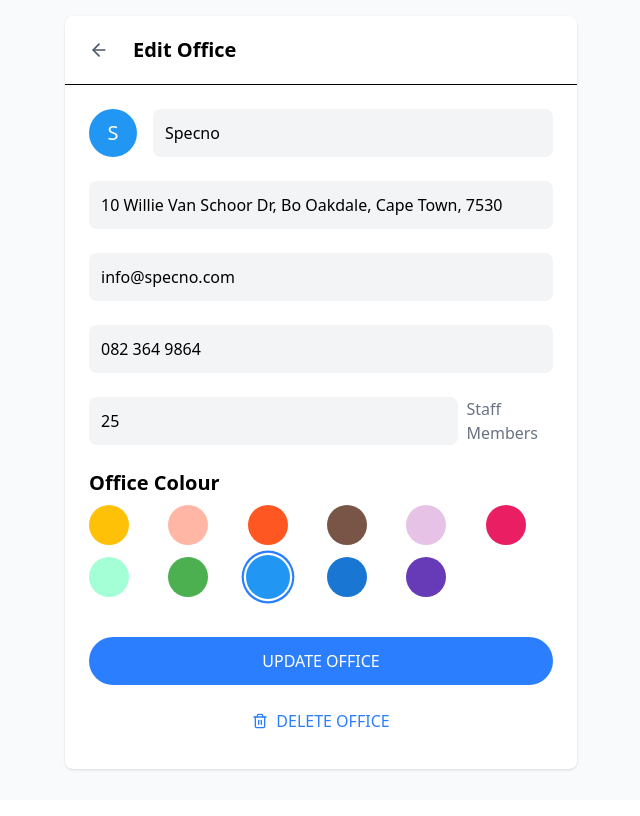
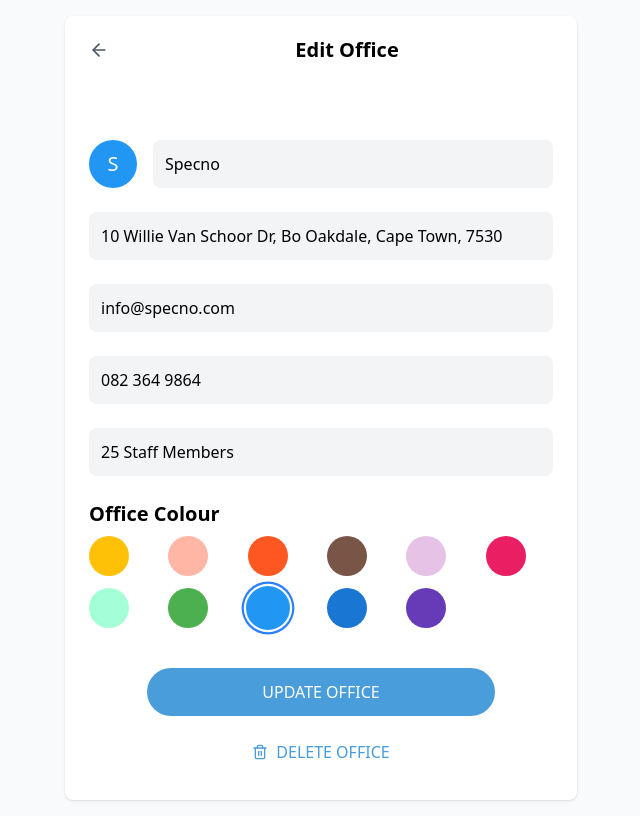
Before and after one commit to mitchiemt11/office-space-management, a React (Vite) app: page /office/edit/1 in a window 1280 px wide. Shown: the whole page, without its empty margins (319-959 px from the left). Built offline with nearby package versions, Linux system fonts and the light colour scheme.

Commit message:
refactor(EditOffice): Enhance capacity input UX with unified staff count display

```diff
--- a/src/components/EditOffice.tsx
+++ b/src/components/EditOffice.tsx
@@ -77,6 +77,13 @@
     }
   };
 
+  const handleCapacityChange = (e: React.ChangeEvent<HTMLInputElement>) => {
+    const value = e.target.value.replace(/[^0-9]/g, '');
+    if (value) {
+      setFormData({ ...formData, capacity: parseInt(value) });
+    }
+  };
+
   const getInitials = (name: string) => {
     return name
       .split(' ')
@@ -89,7 +96,7 @@
   return (
     <div className="min-h-screen bg-gray-50 p-4">
       <div className="max-w-lg mx-auto bg-white rounded-lg shadow-sm">
-        <div className="flex items-center p-4 border-b">
+        <div className="flex items-center p-4 mb-8">
           <button
             onClick={() => navigate('/')}
             className="p-2 hover:bg-gray-100 rounded-full transition-colors"
@@ -97,7 +104,7 @@
           >
             <ArrowLeft className="w-5 h-5 text-gray-600" />
           </button>
-          <h1 className="ml-4 text-xl font-semibold">Edit Office</h1>
+          <h1 className="ml-4 text-xl font-semibold w-full text-center">Edit Office</h1>
         </div>
 
         <form onSubmit={handleSubmit} className="p-6 space-y-6">
@@ -145,18 +152,27 @@
             required
           />
 
-          <div className="flex items-center gap-2">
+          <div className="relative">
             <input
-              type="number"
-              className="w-full p-3 bg-gray-100 rounded-lg"
-              value={formData.capacity}
-              onChange={(e) => setFormData({ ...formData, capacity: parseInt(e.target.value) })}
+              type="text"
+              className="w-full p-3 bg-gray-100 rounded-lg pr-24"
+              value={formData.capacity ? `${formData.capacity} Staff Members` : ''}
+              onChange={handleCapacityChange}
+              onFocus={(e) => {
+                // When focused, show only the number
+                e.target.value = formData.capacity.toString();
+              }}
+              onBlur={(e) => {
+                // When blurred, append "Staff Members"
+                if (formData.capacity) {
+                  e.target.value = `${formData.capacity} Staff Members`;
+                }
+              }}
               required
               min="1"
+              placeholder="Staff Members"
             />
-            <span className="text-gray-500">Staff Members</span>
           </div>
-
           <div className="space-y-2">
             <h2 className="text-xl font-semibold">Office Colour</h2>
             <div className="grid grid-cols-6 gap-3">
@@ -165,9 +181,8 @@
                   key={color}
                   type="button"
                   onClick={() => setFormData({ ...formData, color })}
-                  className={`w-10 h-10 rounded-full transition-all ${
-                    formData.color === color ? 'ring-2 ring-offset-2 ring-blue-500 scale-110' : ''
-                  }`}
+                  className={`w-10 h-10 rounded-full transition-all ${formData.color === color ? 'ring-2 ring-offset-2 ring-blue-500 scale-110' : ''
+                    }`}
                   style={{ backgroundColor: color }}
                   aria-label={`Select color ${color}`}
                 />
@@ -175,10 +190,10 @@
             </div>
           </div>
 
-          <div className="pt-4 space-y-3">
+          <div className="pt-4 space-y-3 w-3/4 mx-auto">
             <button
               type="submit"
-              className="w-full bg-blue-500 text-white py-3 px-4 rounded-full font-medium hover:bg-blue-600 transition-colors"
+              className="w-full bg-[#489DDA] text-white py-3 px-4 rounded-full font-medium hover:bg-blue-500 transition-colors"
             >
               UPDATE OFFICE
             </button>
@@ -186,7 +201,7 @@
             <button
               type="button"
               onClick={handleDelete}
-              className="w-full text-blue-500 py-3 px-4 rounded-full font-medium hover:bg-gray-100 transition-colors flex items-center justify-center gap-2"
+              className="w-full text-[#489DDA] py-3 px-4 rounded-full font-medium hover:bg-gray-100 transition-colors flex items-center justify-center gap-2"
             >
               <Trash2 className="w-4 h-4" />
               DELETE OFFICE
```
